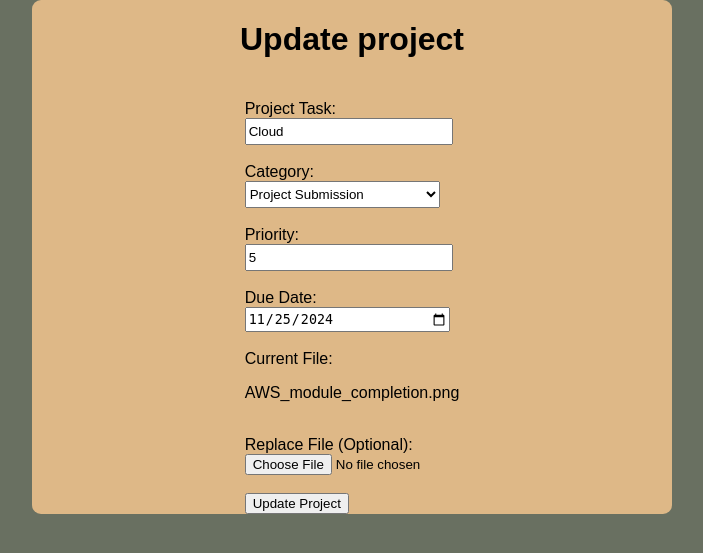
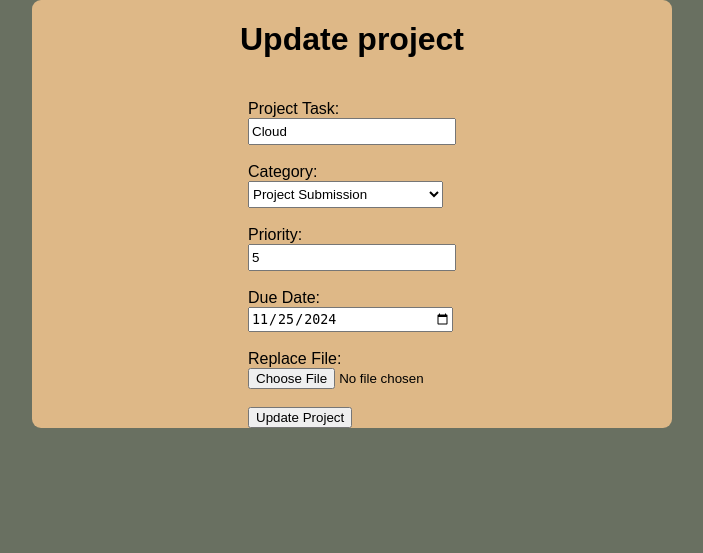
Before and after one commit to Yashgit1728/task, a Flask app: page /update_form/1 in a window 1280 px wide. Shown: the top 553 px of the page, without its empty margins (288-991 px from the left). Run offline with Flask 2, Linux system fonts and the light colour scheme; data comes from the database, SQL or seed files in the repository; both versions use the stored data as it was after the commit.

Commit message:
files changed and deleted html

```diff
--- a/FlaskIntroduction-master/templates/final_project/Form.html
+++ b/FlaskIntroduction-master/templates/final_project/Form.html
@@ -58,7 +58,9 @@
         <td>{{project.category}}</td>
         <td>{{project.due_date}}</td>
         <td>
-            <a href="{{ url_for('static', filename='uploads/' + project.file_name) }}">{{ project.file_name }}</a>
+            <a href="{{ url_for('static', filename='uploads/' + project.file_name) }}" >
+                <img src="{{ url_for('static', filename='uploads/' + project.file_name) }}" alt="{{ project.file_name }}" style="max-width: 50px; max-height: 50px;">
+            </a>
         </td>
         <td>
             <a href="/delete_form/{{project.id}}">Delete</a>
--- a/FlaskIntroduction-master/templates/final_project/Form_update.html
+++ b/FlaskIntroduction-master/templates/final_project/Form_update.html
@@ -28,12 +28,10 @@
         <input type="date" id="due-date" name="due_date" value="{{ project.due_date }}" required><br/><br/>
 
         <!-- Current File Display -->
-        <label for="current-file">Current File:</label><br/>
-        <p>{{ project.file_name }}</p>
-        <br/>
+
 
         <!-- File Upload -->
-        <label for="file-upload">Replace File (Optional):</label><br/>
+        <label for="file-upload">Replace File:</label><br/>
         <input type="file" id="file-upload" name="file_upload"><br/><br/>
 
         <button type="submit">Update Project</button>
```
Also changed, not shown: FlaskIntroduction-master/static/uploads/Screenshot 2024-10-01 193713.png (added), FlaskIntroduction-master/static/uploads/Screenshot 2024-10-01 194328.png (added), FlaskIntroduction-master/static/uploads/Screenshot 2024-10-05 034003.png (added), FlaskIntroduction-master/templates/final_project.html (deleted), FlaskIntroduction-master/test.db.
